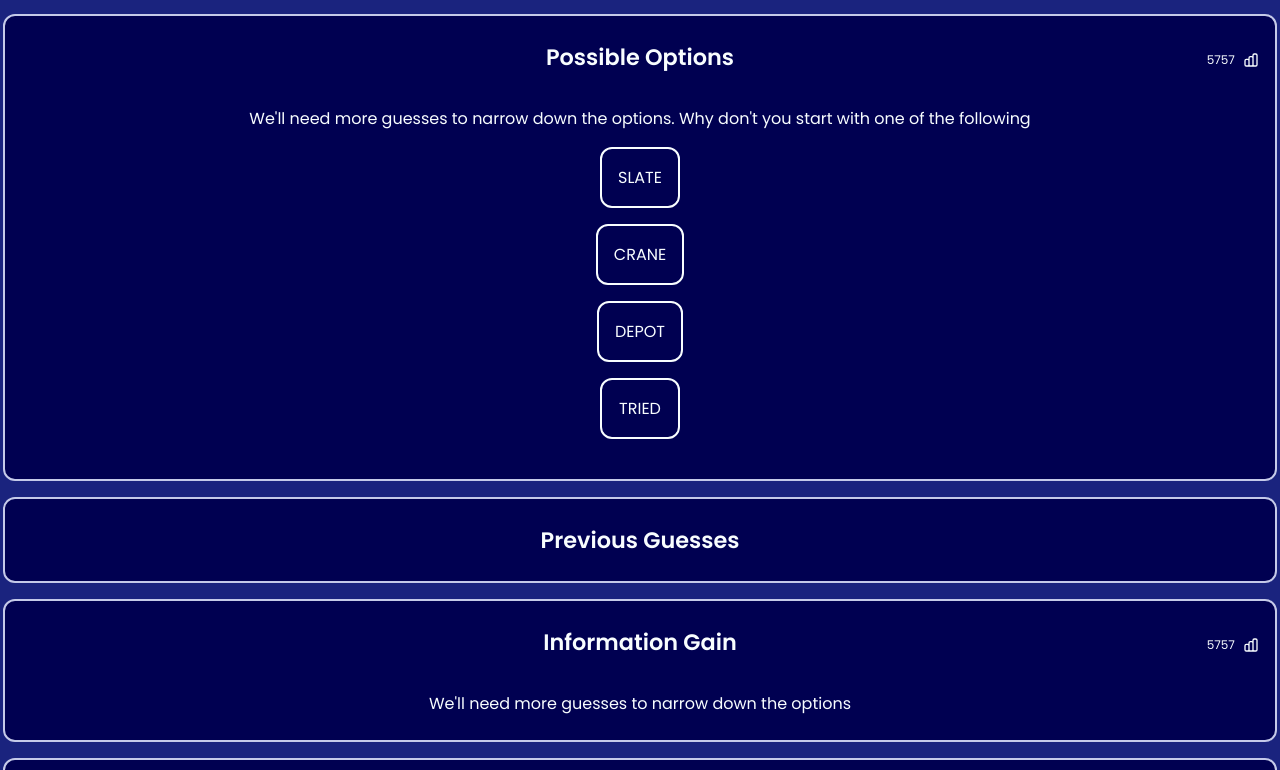
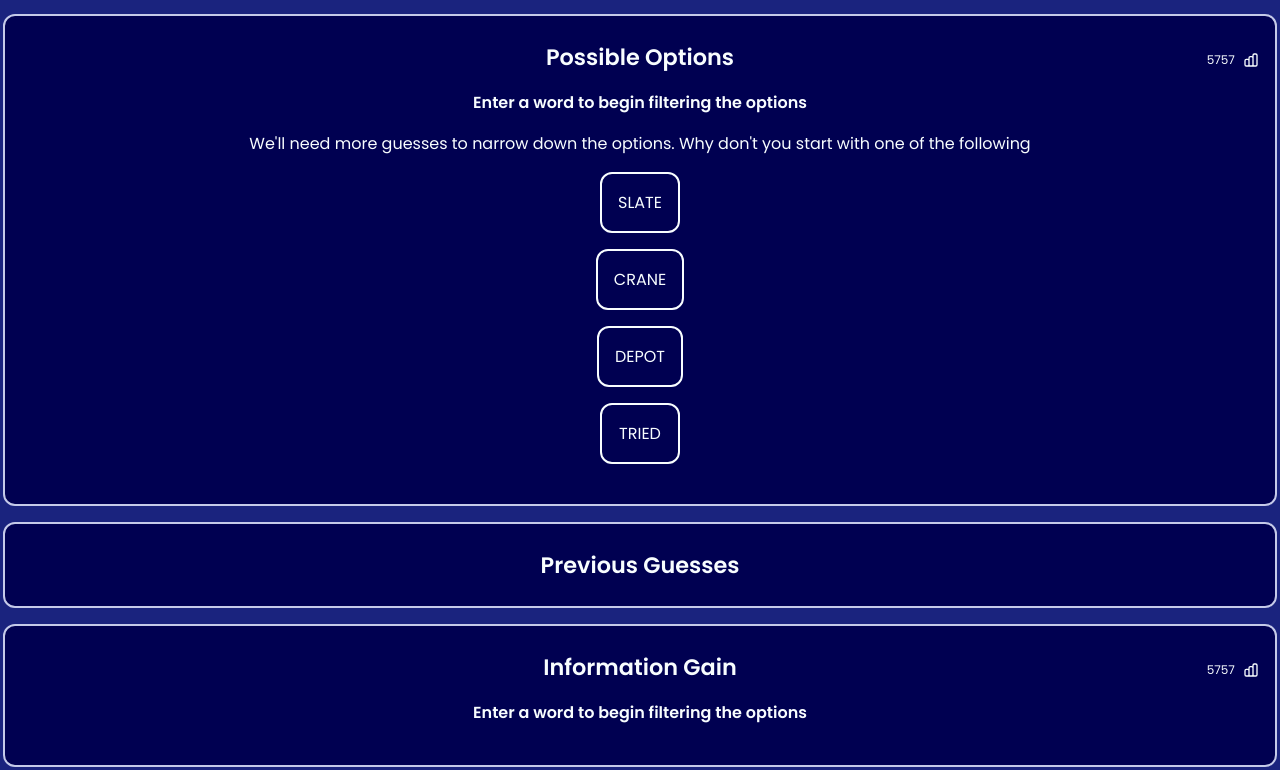
Before and after one commit to liamjamesburks/wordle-helper, a React (Create React App) app: page / in a window 1280 px wide. Shown: the part 510-1280 px from the top of the page. Built offline with nearby package versions, Linux system fonts and the light colour scheme.

Commit message:
Added checks for corner cases.

```diff
--- a/src/components/filtered-word-list-component/filtered-word-list-component.jsx
+++ b/src/components/filtered-word-list-component/filtered-word-list-component.jsx
@@ -20,7 +20,11 @@ const FilteredWordList = (props) => {
                 { title }
             </h2>
             <h4 className="subtitle">
-                { !guessHistory ? 'Enter a word to begin filtering the options.' : ''}
+                { (guessHistory.length === 0) ? 'Enter a word to begin filtering the options' :
+                    (
+                        (filteredList.length > wordLimit) ? "We'll need more guesses to filter the options down to a useful size" : ''
+                    )
+                }
             </h4>
             { filteredList.length <= wordLimit ?
                 (
@@ -36,16 +40,13 @@ const FilteredWordList = (props) => {
                 ) :
                 (
                     <div className='further-instructions'>
-                        { suggestions ? (
+                        {
+                            ((guessHistory.length === 0) && (suggestions)) ? (
                                 "We'll need more guesses to narrow down the options. Why don't you start with one of the following"
-                            )
-                        :
-                            (
-                                guessHistory ? "We'll need more guesses to narrow down the options" : ""
-                            )
+                            ) : ''
                         }
                         {
-                            suggestions ? (
+                            ((guessHistory.length === 0) && (suggestions)) ? (
                                 suggestions.map((suggestion) => {
                                     return (
                                         <p key={suggestion} className="word-option">
@@ -53,9 +54,7 @@ const FilteredWordList = (props) => {
                                         </p>
                                     )
                                 })
-                            ) : (
-                                ''
-                            )
+                            ) : ''
                         }
                     </div>
                 )
```
